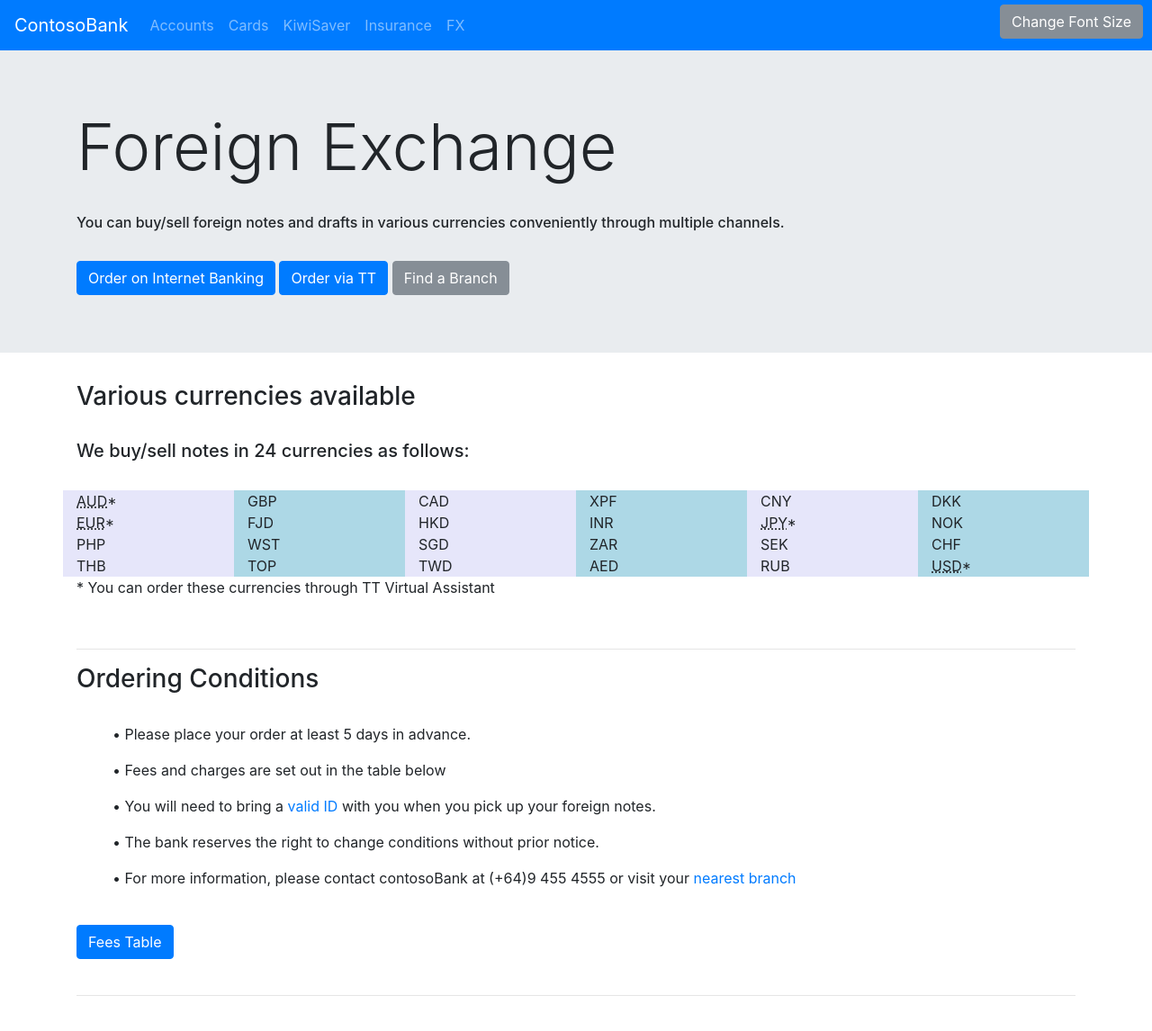
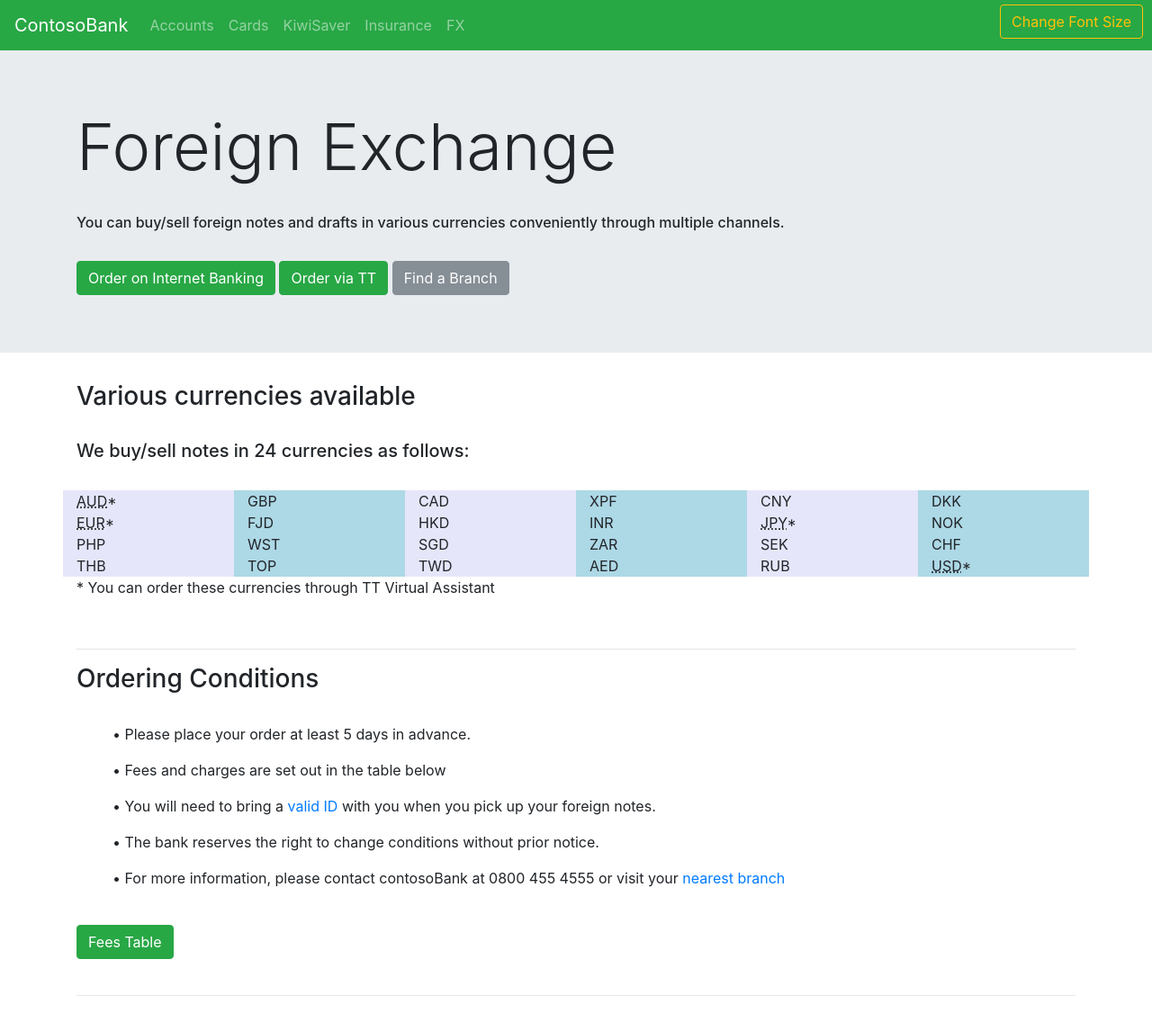
Before and after one commit to cjan957/webBanking, a plain HTML site: page index.html in a window 1280 px wide. Shown: the whole page at 90% size. Drawn offline with nearby package versions, Linux system fonts and the light colour scheme.

Commit message:
phone no changed

```diff
--- a/index.html
+++ b/index.html
@@ -14,7 +14,7 @@
 
     <body id ="resize">
         <div id = "blurABLE" class = "">
-            <nav class="navbar navbar-expand-sm bg-primary navbar-dark">
+            <nav class="navbar navbar-expand-sm bg-success navbar-dark">
                     <a class="navbar-brand" href="">ContosoBank</a>
                     <ul class="navbar-nav">
                         <li class="nav-item">
@@ -33,7 +33,7 @@
                             <a class="nav-link" href="#">FX</a>
                         </li>
                         <li class="nav-item">
-                            <button id= "zoomButton" type="button" onClick = "increaseFontSize()" class="btn btn-secondary">Change Font Size</button>
+                            <button id= "zoomButton" type="button" onClick = "increaseFontSize()" class="btn btn-outline-warning">Change Font Size</button>
                         </li>
                     </ul>
                   </nav>
@@ -43,8 +43,8 @@
                     <br>
                     <h6 id="subheading">You can buy/sell foreign notes and drafts in various currencies conveniently through multiple channels.</h6>
                     <br>
-                    <button type="button" class="btn btn-primary">Order on Internet Banking</button>
-                    <button type="button" onClick = "openChat()" class="btn btn-primary">Order via TT</button>
+                    <button type="button" class="btn btn-success">Order on Internet Banking</button>
+                    <button type="button" onClick = "openChat()" class="btn btn-success">Order via TT</button>
                     <button type="button" class="btn btn-secondary">Find a Branch</button>
                 </div>
             </div>
@@ -94,9 +94,9 @@
                 <ul>• Fees and charges are set out in the table below </ul>
                 <ul>• You will need to bring a <a href="#">valid ID</a> with you when you pick up your foreign notes.</ul>
                 <ul>• The bank reserves the right to change conditions without prior notice.</ul>
-                <ul>• For more information, please contact contosoBank at (+64)9 455 4555 or visit your <a href="#">nearest branch</a></ul>
+                <ul>• For more information, please contact contosoBank at 0800 455 4555 or visit your <a href="#">nearest branch</a></ul>
                 <br>
-                <button type="button" class="btn btn-primary" data-toggle="collapse" data-target="#feeTable">Fees Table</button>
+                <button type="button" class="btn btn-success" data-toggle="collapse" data-target="#feeTable">Fees Table</button>
                 <br>
                 <br>
                 <div id="feeTable" class="collapse">
```
